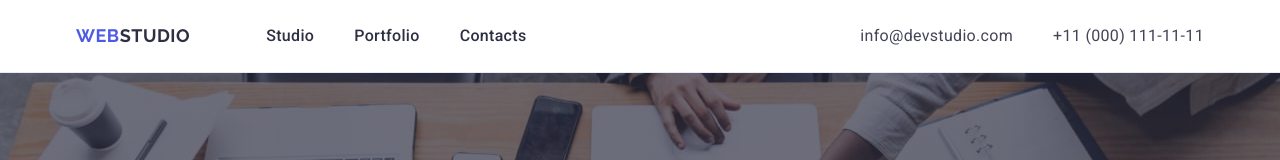
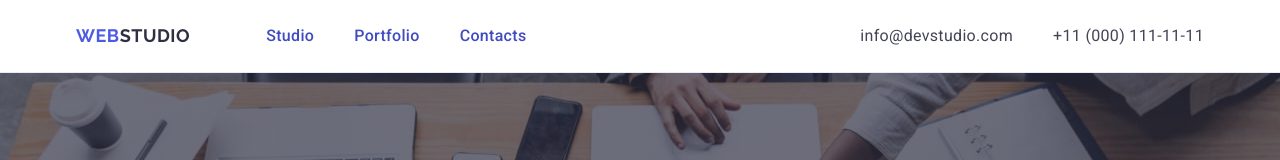
Before and after one commit to Santyaga7/goit-markup-hw-04, a plain HTML site: page index.html in a window 1280 px wide. Shown: the top 160 px of the page. Drawn offline with nearby package versions, Linux system fonts and the light colour scheme.

Commit message:
color #404bbf

```diff
--- a/css/styles.css
+++ b/css/styles.css
@@ -95,7 +95,7 @@ main {
   font-size: 16px;
   font-weight: 500;
   line-height: 1.5;
-  color: #2e2f42;
+  color: #404bbf;
   letter-spacing: 0.32px;
   text-decoration: none;
   padding: 24px 0;
```
Also changed, not shown: index.html (+1 -1 lines).
